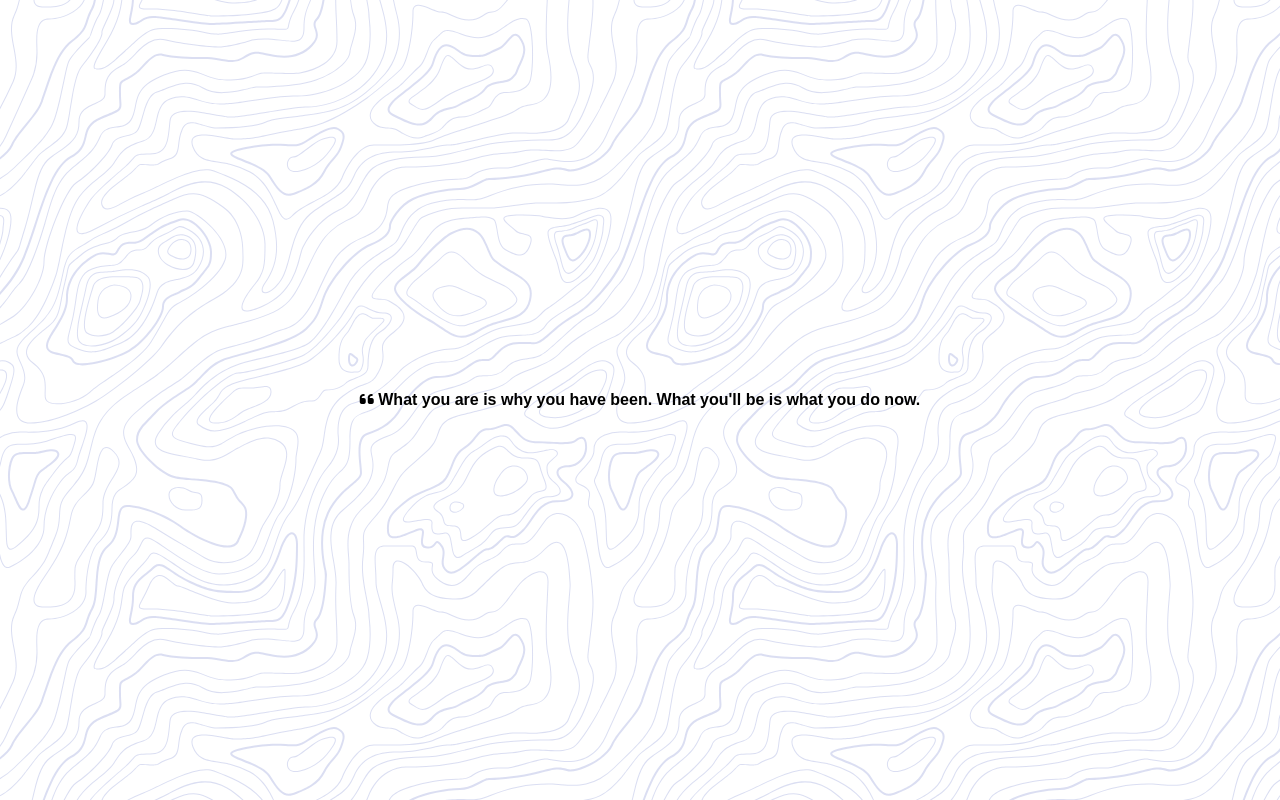
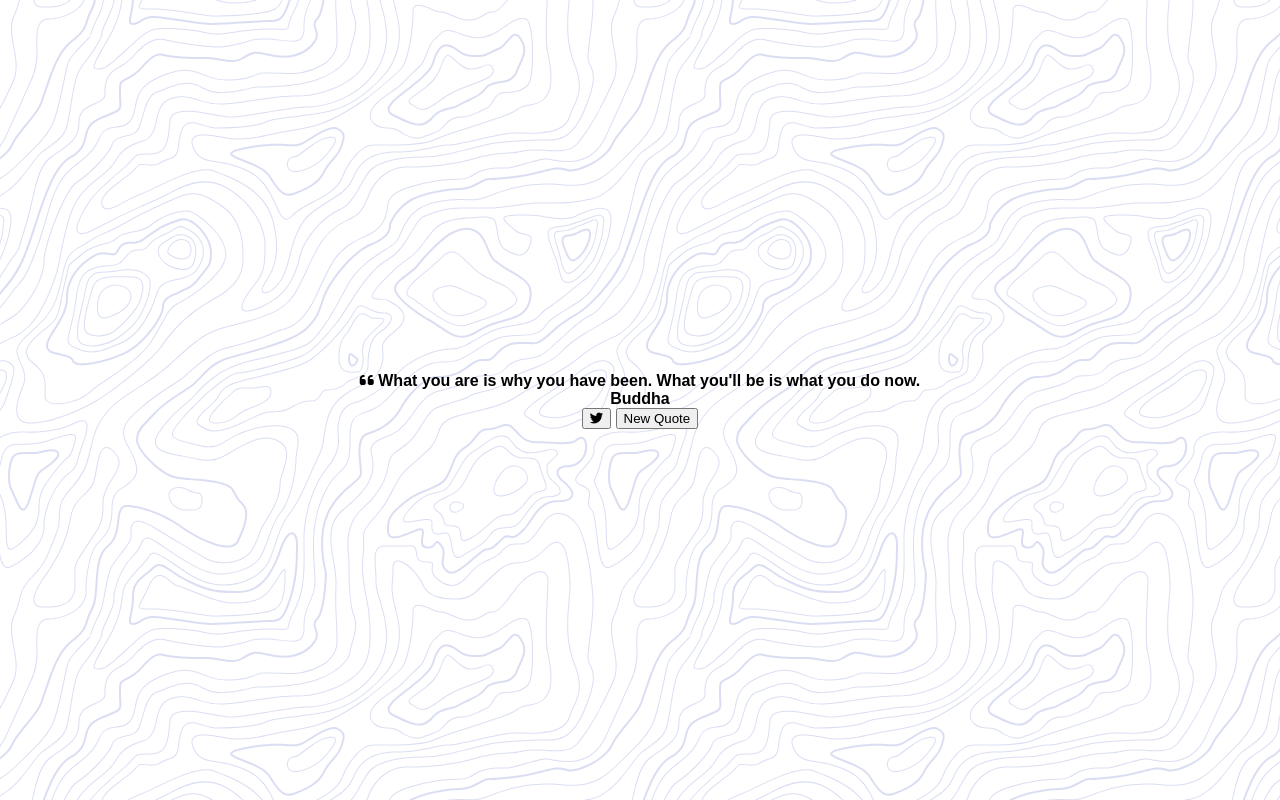
Before and after one commit to nmatthews90/quote-generator, a plain HTML site: page index.html in a window 1280 px wide. Drawn offline with Linux system fonts and the light colour scheme.

Commit message:
added font awesome icon for twitter button

```diff
--- a/index.html
+++ b/index.html
@@ -29,6 +29,17 @@
           now.</span
         >
       </div>
+      <!-- Author -->
+      <div class="quote-author">
+        <span id="author">Buddha</span>
+      </div>
+      <!-- Buttons -->
+      <div class="button-container">
+        <button class="twitter-button" id="twitter" title="Twitter This!">
+          <i class="fa-brands fa-twitter"></i>
+        </button>
+        <button id="new-quote">New Quote</button>
+      </div>
     </div>
     <!-- Script -->
     <script src="script.js"></script>
```
